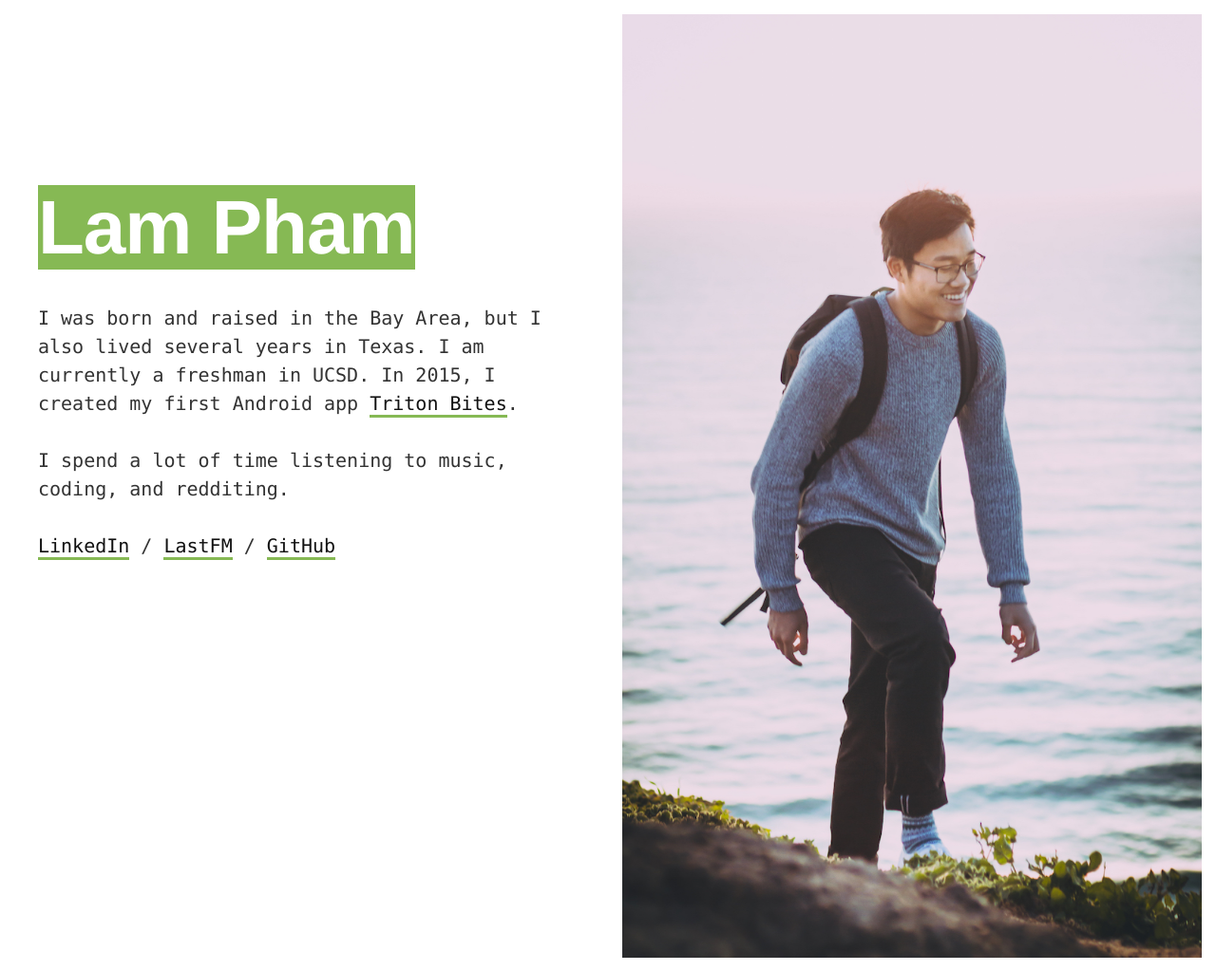
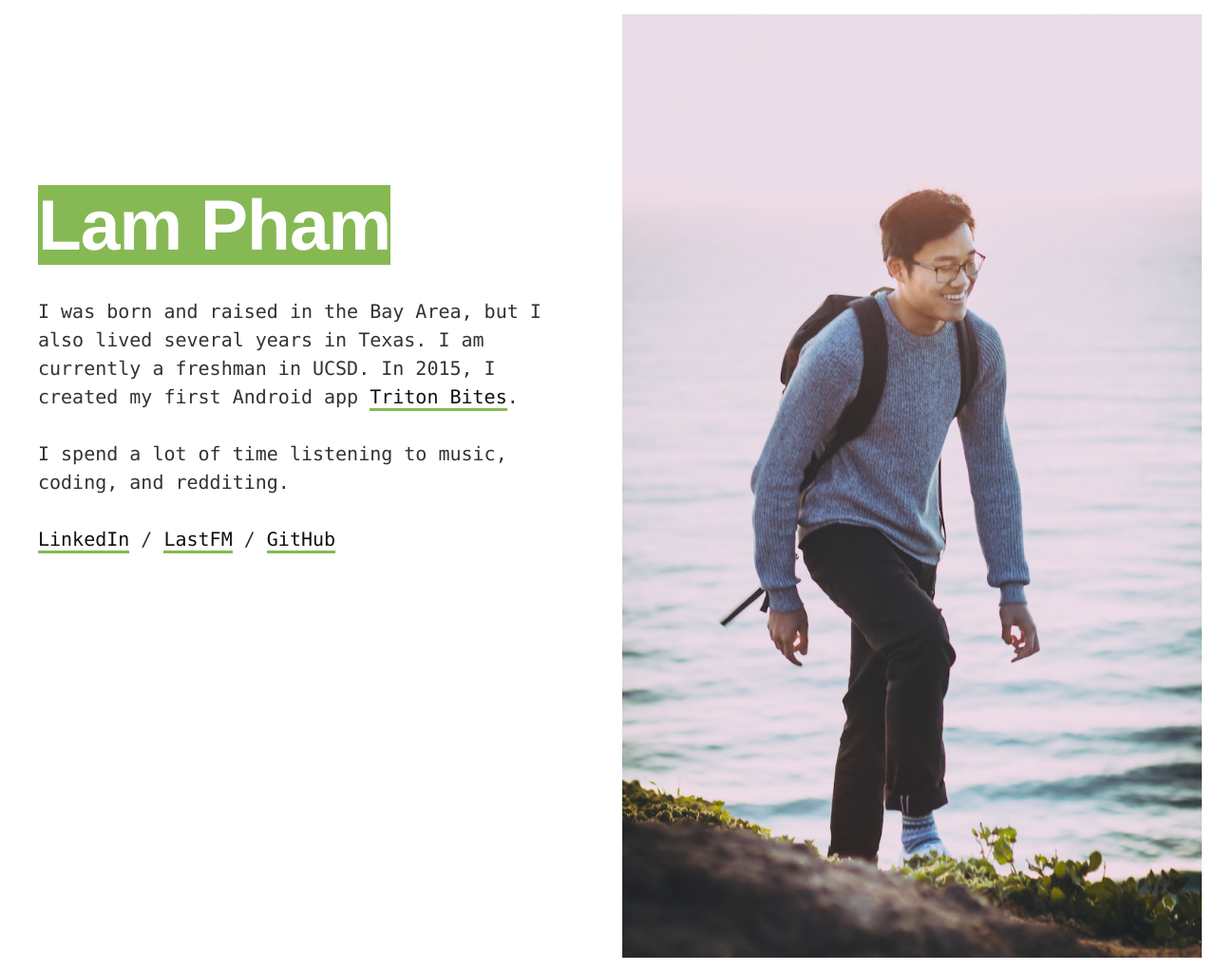
Before and after one commit to visdreamstate/visdreamstate.github.io, a PHP site: page / in a window 1280 px wide. Shown: the top 1023 px of the page at 95% size. Run offline with PHP 8.4, Linux system fonts and the light colour scheme.

Commit message:
updated h1

```diff
--- a/assets/css/style.css
+++ b/assets/css/style.css
@@ -83,7 +83,7 @@ body {
     margin-bottom: 1em; }
   .page h1, .page h2, .page h3, .page h4, .page h5, .page h6 {
     font-weight: bold; }
-  .page h2 {
+  .page h1 {
     font-size: 2em; }
   .page h3 {
     font-size: 1.125em;
@@ -286,7 +286,7 @@ body {
   position: relative;
   overflow: hidden; }
 
-.about h2 {
+.about h1 {
   font-family: "Helvetica Neue", Helvetica, Arial, sans-serif;
   font-weight: 500; }
 
@@ -320,7 +320,7 @@ body {
       background-position: center top;
       background-size: cover;
       background-repeat: no-repeat; }
-  #bio h2 {
+  #bio h1 {
     font-size: 2.4em;
     text-transform: none;
     color: #222;
@@ -330,7 +330,7 @@ body {
     text-align: left;
     margin: 0 0 0.5em 0;
     max-width: 5.75em; }
-    #bio h2 span {
+    #bio h1 span {
       color: #fff;
       /*Highlight color*/
       background-color: #86B954; }
@@ -339,7 +339,7 @@ body {
     border-bottom: 3px solid #86B954; }
 
 @media (min-width: 400px) {
-  #bio h2 {
+  #bio h1 {
     font-size: 3.75em; } }
 
 @media (min-width: 768px) {
--- a/index.html
+++ b/index.html
@@ -31,7 +31,7 @@
 
       <div id="intro" class="intro">
         <div class="wrapper">
-          <h2><span>Lam Pham</span></h2>
+          <h1><span>Lam Pham</span></h1>
           <p>I was born and raised in the Bay Area, but I also lived several years in Texas. I am currently a freshman in UCSD. In 2015, I created my first Android app <a href="https://play.google.com/store/apps/details?id=com.lamdevs.tritonbites&hl=en" title="Triton Bites">Triton&nbsp;Bites</a>.</p>
           <p>I spend a lot of time listening to music, coding, and redditing.</p>
           <p><a href="https://www.linkedin.com/in/lamphamm">LinkedIn</a> / <a href="http://www.last.fm/user/Lameenator">LastFM</a> / <a href="https://github.com/lamphams">GitHub</a></p>
@@ -55,7 +55,7 @@
 <div id="footer">
       <footer class="footer">
         <div class="footer">
-          <div class="container center">
+          <div class="containe1 center">
             <span class="text-med">
               Lam Pham 2016
             </span>
```
